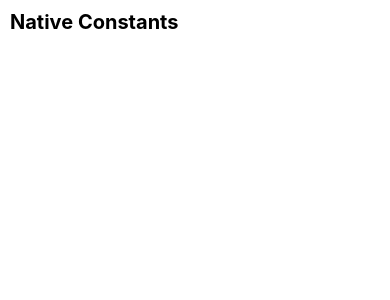
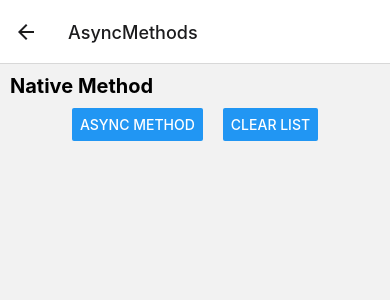
Before and after one commit to ruckonic/native-modules-bridge-arc, a React Native app: screen /AsyncMethods in a window 390 px wide. Shown: the top 300 px of the page. Built offline with nearby package versions, Linux system fonts and the light colour scheme.

Commit message:
feat: promises

```diff
--- a/package.json
+++ b/package.json
@@ -11,8 +11,12 @@
     "test": "jest"
   },
   "dependencies": {
+    "@react-navigation/native": "^6.1.6",
+    "@react-navigation/native-stack": "^6.9.12",
     "react": "18.2.0",
-    "react-native": "0.71.4"
+    "react-native": "0.71.4",
+    "react-native-safe-area-context": "^4.5.0",
+    "react-native-screens": "^3.20.0"
   },
   "devDependencies": {
     "@babel/core": "^7.20.0",
--- a/src/App.tsx
+++ b/src/App.tsx
@@ -1,24 +1,28 @@
-import {SafeAreaView, Text, NativeModules, View, StyleSheet} from 'react-native'
-const localStorageModule = NativeModules.LocalStorageModule
+import {NavigationContainer} from '@react-navigation/native'
+import {createNativeStackNavigator} from '@react-navigation/native-stack'
+
+import AsyncMethods from './screens/AsyncMethods'
+import SyncMethods from './screens/SyncMethods'
+import Constants from './screens/Constants'
+import Home from './screens/Home'
+
+const RootStack = createNativeStackNavigator()
 
 function App() {
   return (
-    <SafeAreaView>
-      <Text style={appStyles.title}>Native Constants</Text>
-      <View style={appStyles.wrapper}>
-        <Text>{JSON.stringify(localStorageModule, null, 2)}</Text>
-      </View>
-    </SafeAreaView>
+    <NavigationContainer>
+      <RootStack.Navigator initialRouteName="Home">
+        <RootStack.Screen
+          name="Home"
+          component={Home}
+          options={{title: 'RN Native Modules'}}
+        />
+        <RootStack.Screen name="Constants" component={Constants} />
+        <RootStack.Screen name="AsyncMethods" component={AsyncMethods} />
+        <RootStack.Screen name="SyncMethods" component={SyncMethods} />
+      </RootStack.Navigator>
+    </NavigationContainer>
   )
 }
 
-const appStyles = StyleSheet.create({
-  title: {
-    fontSize: 20,
-    fontWeight: 'bold',
-    padding: 10,
-  },
-  wrapper: {marginLeft: 20},
-})
-
 export default App
--- /dev/null
+++ b/src/screens/AsyncMethods.tsx
@@ -0,0 +1,79 @@
+import {useState} from 'react'
+import {
+  SafeAreaView,
+  Text,
+  NativeModules,
+  Button,
+  View,
+  StyleSheet,
+  FlatList,
+  Switch,
+} from 'react-native'
+const localStorageModule = NativeModules.LocalStorageModule
+
+declare global {
+  namespace ReactNavigation {
+    interface RootParamList {
+      AsyncMethods: undefined
+    }
+  }
+}
+
+export function AsyncMethods() {
+  const [todos, setTodos] = useState<any[]>([])
+
+  return (
+    <SafeAreaView>
+      <Text style={styles.title}>Native Method</Text>
+      <View style={styles.buttonContainer}>
+        <Button
+          title="Async Method"
+          onPress={() => {
+            localStorageModule.getTodos().then(setTodos).catch(console.error)
+          }}
+        />
+        <Button
+          title="Clear List"
+          onPress={() => {
+            setTodos([])
+          }}
+        />
+      </View>
+      <FlatList
+        data={todos}
+        renderItem={({item}) => (
+          <View style={styles.todoItem}>
+            <Text numberOfLines={1} style={styles.todoItemText}>
+              {item.title}
+            </Text>
+            <Switch value={item.completed} />
+          </View>
+        )}
+      />
+    </SafeAreaView>
+  )
+}
+
+const styles = StyleSheet.create({
+  title: {
+    fontSize: 20,
+    fontWeight: 'bold',
+    padding: 10,
+  },
+  wrapper: {marginLeft: 8},
+  buttonContainer: {
+    flexDirection: 'row',
+    justifyContent: 'center',
+    gap: 20,
+  },
+  todoItem: {
+    paddingVertical: 10,
+    paddingHorizontal: 8,
+    margin: 6,
+    backgroundColor: 'white',
+    flexDirection: 'row',
+  },
+  todoItemText: {flex: 1},
+})
+
+export default AsyncMethods
--- /dev/null
+++ b/src/screens/Constants.tsx
@@ -0,0 +1,37 @@
+import {SafeAreaView, StyleSheet, Text, View, NativeModules} from 'react-native'
+
+const localStorageModule = NativeModules.LocalStorageModule
+
+declare global {
+  namespace ReactNavigation {
+    interface RootParamList {
+      Constants: undefined
+    }
+  }
+}
+
+export function Constants() {
+  return (
+    <SafeAreaView>
+      <Text style={appStyles.title}>Native Constants</Text>
+      <View style={appStyles.wrapper}>
+        <Text>{JSON.stringify(localStorageModule, null, 2)}</Text>
+      </View>
+    </SafeAreaView>
+  )
+}
+
+const appStyles = StyleSheet.create({
+  title: {
+    fontSize: 20,
+    fontWeight: 'bold',
+    padding: 10,
+  },
+  wrapper: {marginLeft: 20},
+  buttonContainer: {
+    flexDirection: 'row',
+    justifyContent: 'center',
+    gap: 20,
+  },
+})
+export default Constants
--- /dev/null
+++ b/src/screens/Home.tsx
@@ -0,0 +1,61 @@
+import {
+  FlatList,
+  StyleSheet,
+  Text,
+  TouchableHighlight,
+  View,
+} from 'react-native'
+import {useNavigation} from '@react-navigation/native'
+
+const NavigationList = [
+  'Constants',
+  'AsyncMethods',
+  'SyncMethods',
+  // "EventEmitter"
+] as const
+
+declare global {
+  namespace ReactNavigation {
+    interface RootParamList {
+      Home: undefined
+    }
+  }
+}
+
+export function Home() {
+  const navigation = useNavigation()
+
+  return (
+    <FlatList
+      data={NavigationList}
+      keyExtractor={i => i}
+      renderItem={({item}) => (
+        <TouchableHighlight
+          underlayColor={'hsla(298, 1%, 68%, 1.00)'}
+          key={item}
+          onPress={() => {
+            navigation.navigate(item)
+          }}>
+          <View style={styles.listItem}>
+            <Text style={styles.listItemText}>{item}</Text>
+          </View>
+        </TouchableHighlight>
+      )}
+    />
+  )
+}
+
+const styles = StyleSheet.create({
+  listItem: {
+    paddingHorizontal: 8,
+    paddingVertical: 20,
+    backgroundColor: 'white',
+    margin: 4,
+  },
+  listItemText: {
+    fontSize: 16,
+    fontWeight: 'bold',
+  },
+})
+
+export default Home
--- /dev/null
+++ b/src/screens/SyncMethods.tsx
@@ -0,0 +1,36 @@
+import {SafeAreaView, Text, Button, View, StyleSheet} from 'react-native'
+
+declare global {
+  namespace ReactNavigation {
+    interface RootParamList {
+      SyncMethods: undefined
+    }
+  }
+}
+
+export function SyncMethods() {
+  return (
+    <SafeAreaView>
+      <View style={appStyles.buttonContainer}>
+        <Text style={appStyles.title}>Native Method</Text>
+        <Button title="Sync Method" onPress={() => {}} />
+      </View>
+    </SafeAreaView>
+  )
+}
+
+const appStyles = StyleSheet.create({
+  title: {
+    fontSize: 20,
+    fontWeight: 'bold',
+    padding: 10,
+  },
+  wrapper: {marginLeft: 20},
+  buttonContainer: {
+    flexDirection: 'row',
+    justifyContent: 'center',
+    gap: 20,
+  },
+})
+
+export default SyncMethods
```
Also changed, not shown: 6 other files (tests, documents, lock files or other folders).
